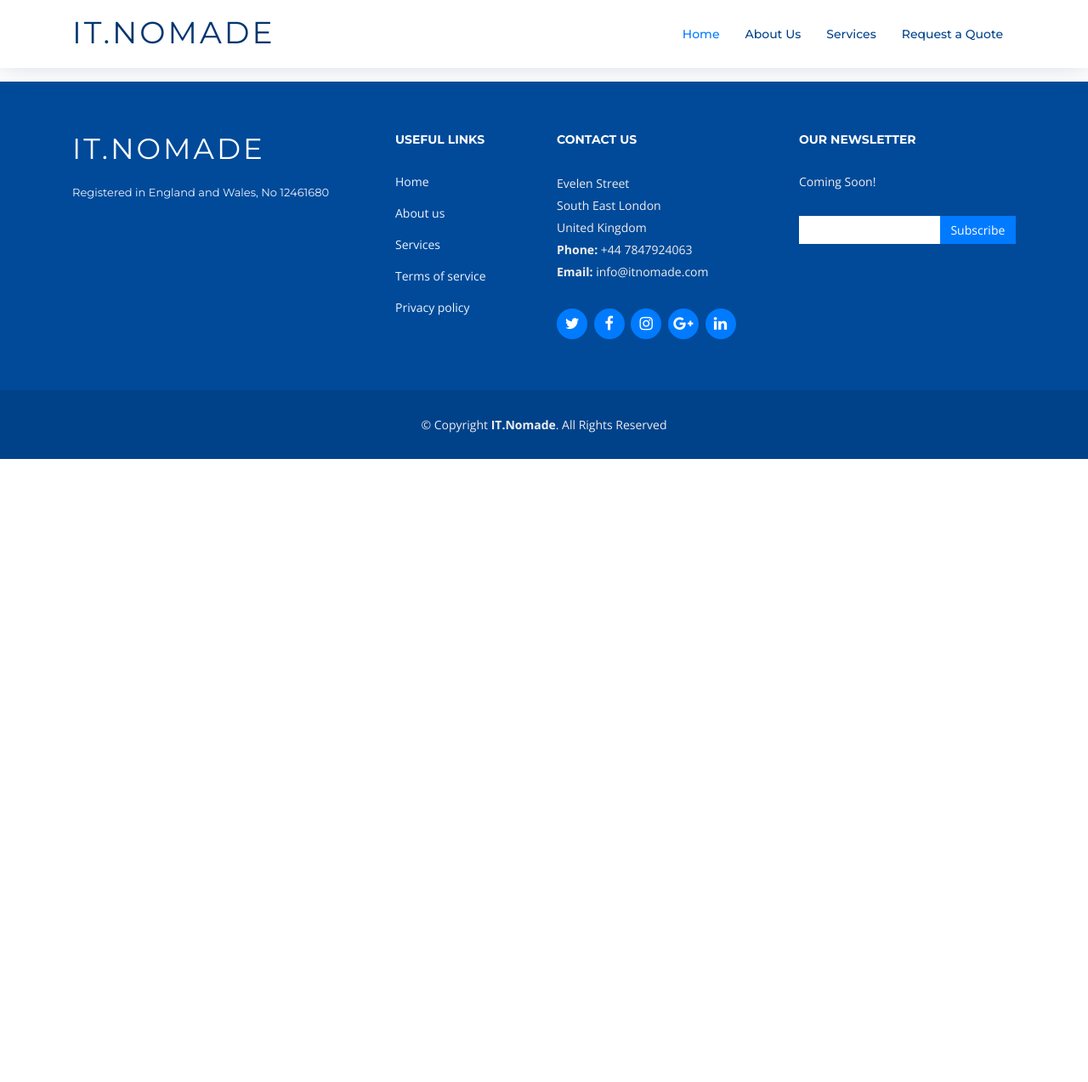
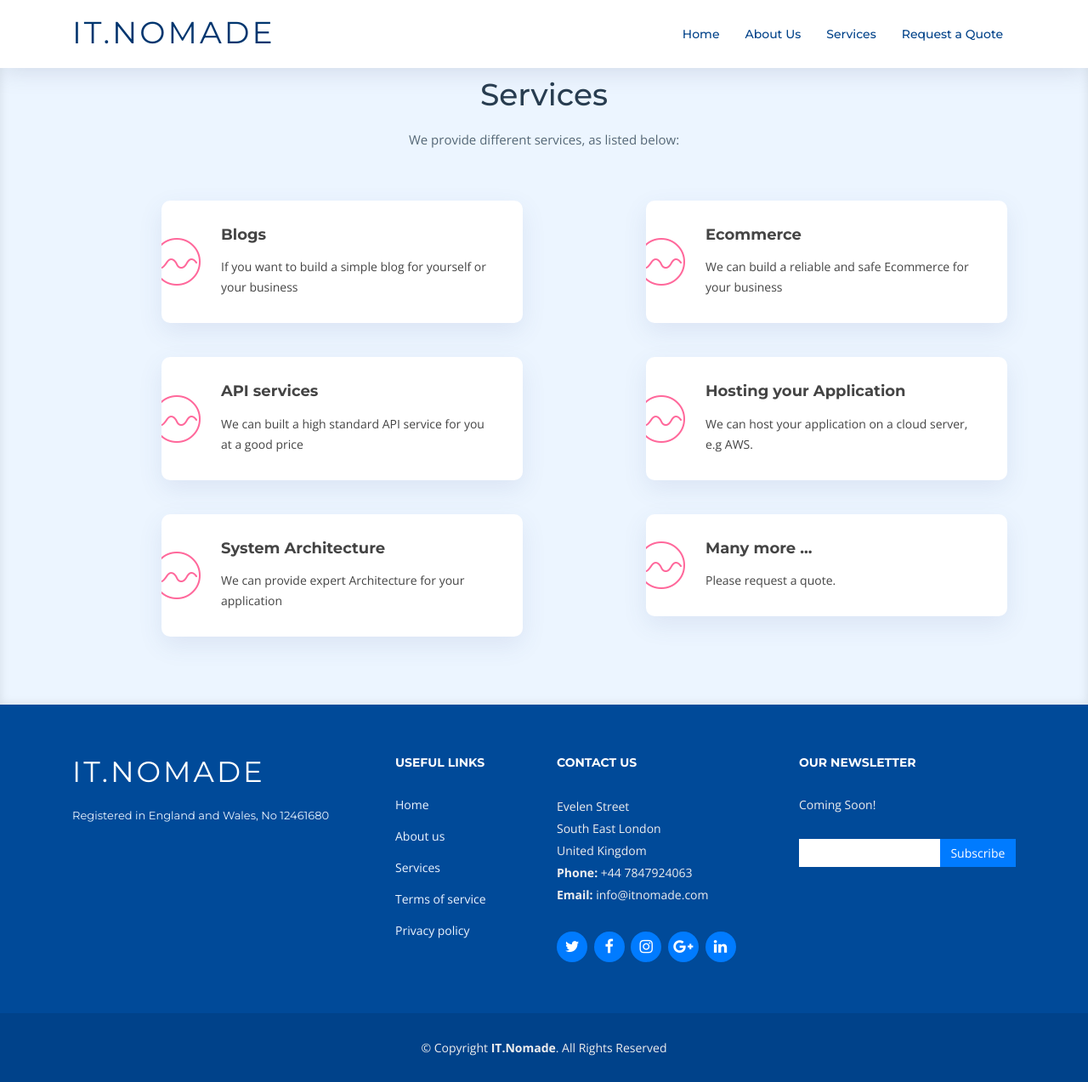
Before and after one commit to sidibos/itnomade, a Symfony app: template templates/content/services.html.twig in a window 1280 px wide. Shown: the whole page at 85% size. Before the commit the page ends 540 px from the top, so only its background shows below. Run offline with Twig, Linux system fonts and the light colour scheme; the template is opened without the code that fills it, so the values that code supplies are empty; some libraries are stand-ins or nearby versions; some web fonts are replaced.

Commit message:
Add About Us and Services page

```diff
--- a/templates/base.html.twig
+++ b/templates/base.html.twig
@@ -74,7 +74,9 @@
 
             </div>
         </header><!-- #header -->
+        <main id="main">
         {% block body %}{% endblock %}
+        </main>
         <!--========================== Footer ============================-->
         <footer id="footer">
             <div class="footer-top">
--- a/templates/content/services.html.twig
+++ b/templates/content/services.html.twig
@@ -3,16 +3,62 @@
 {% block title %}Hello ContentController!{% endblock %}
 
 {% block body %}
-<style>
-    .example-wrapper { margin: 1em auto; max-width: 800px; width: 95%; font: 18px/1.5 sans-serif; }
-    .example-wrapper code { background: #F5F5F5; padding: 2px 6px; }
-</style>
 
-<div class="example-wrapper">
-    <h1>Hello ✅</h1>
+<section id="services" class="section-bg" style="margin-top: 30px;">
+    <div class="container">
+        <header class="section-header">
+            <h3>Services</h3>
+            <p>We provide different services, as listed below:</p>
+        </header>
+        <div class="row">
+            <div class="col-md-6 col-lg-5 offset-lg-1 wow bounceInUp" data-wow-duration="1.4s">
+                <div class="box">
+                    <div class="icon"><i class="ion-ios-analytics-outline" style="color: #ff689b;"></i></div>
+                    <h4 class="title">Blogs</h4>
+                    <p class="description">If you want to build a simple blog for yourself or your business</p>
+                </div>
+            </div>
+            <div class="col-md-6 col-lg-5 offset-lg-1 wow bounceInUp" data-wow-duration="1.4s">
+                <div class="box">
+                    <div class="icon"><i class="ion-ios-analytics-outline" style="color: #ff689b;"></i></div>
+                    <h4 class="title">Ecommerce</h4>
+                    <p class="description">We can build a reliable and safe Ecommerce for your business</p>
+                </div>
+            </div>
+        </div>
+        <div class="row">
+            <div class="col-md-6 col-lg-5 offset-lg-1 wow bounceInUp" data-wow-duration="1.4s">
+                <div class="box">
+                    <div class="icon"><i class="ion-ios-analytics-outline" style="color: #ff689b;"></i></div>
+                    <h4 class="title">API services</h4>
+                    <p class="description">We can built a high standard API service for you at a good price</p>
+                </div>
+            </div>
+            <div class="col-md-6 col-lg-5 offset-lg-1 wow bounceInUp" data-wow-duration="1.4s">
+                <div class="box">
+                    <div class="icon"><i class="ion-ios-analytics-outline" style="color: #ff689b;"></i></div>
+                    <h4 class="title">Hosting your Application</h4>
+                    <p class="description">We can host your application on a cloud server, e.g AWS.</p>
+                </div>
+            </div>
+        </div>
+        <div class="row">
+            <div class="col-md-6 col-lg-5 offset-lg-1 wow bounceInUp" data-wow-duration="1.4s">
+                <div class="box">
+                    <div class="icon"><i class="ion-ios-analytics-outline" style="color: #ff689b;"></i></div>
+                    <h4 class="title">System Architecture</h4>
+                    <p class="description">We can provide expert Architecture for your application</p>
+                </div>
+            </div>
+            <div class="col-md-6 col-lg-5 offset-lg-1 wow bounceInUp" data-wow-duration="1.4s">
+                <div class="box">
+                    <div class="icon"><i class="ion-ios-analytics-outline" style="color: #ff689b;"></i></div>
+                    <h4 class="title">Many more ...</h4>
+                    <p class="description">Please request a quote.</p>
+                </div>
+            </div>
+        </div>
+    </div>
+</section>
 
-    <p>
-        {{ services }}
-    </p>
-</div>
 {% endblock %}
```
Also changed, not shown: src/Controller/QuoteController.php (+76 -42 lines), templates/content/about_us.html.twig (+19 -11 lines), templates/quote/new.html.twig (+21 -13 lines), templates/quote/success.html.twig (added, +16 -0 lines).
